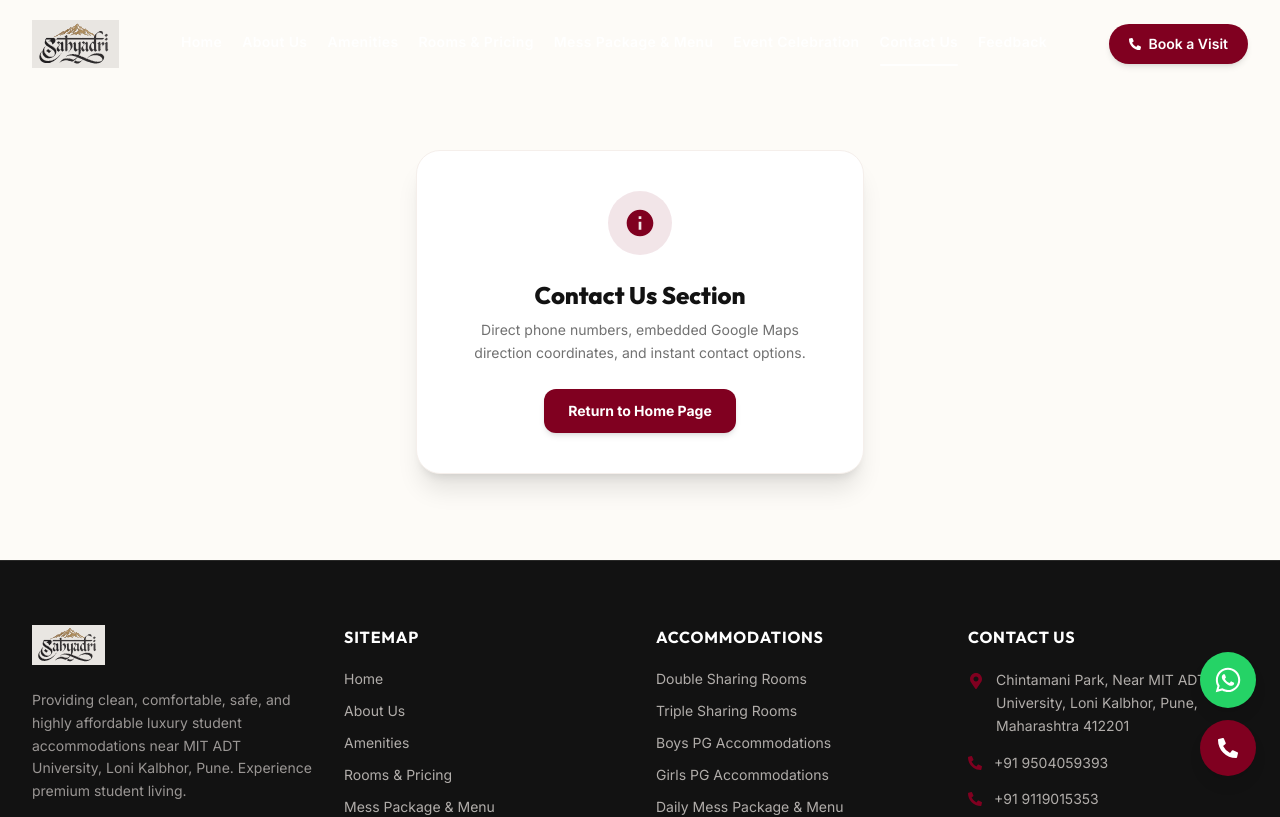
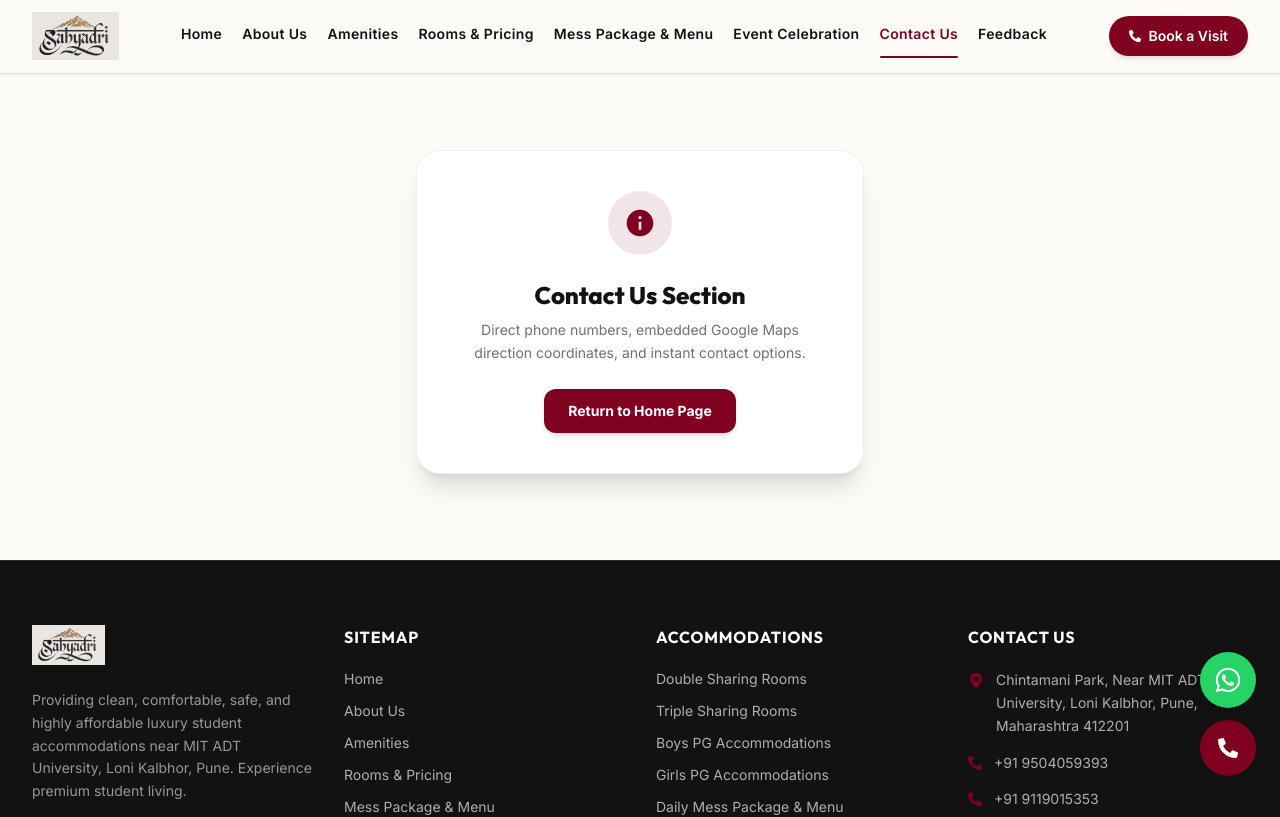
Before and after one commit to YashSonwane11/Sahyadri-Pg, a React (Vite) app: page /contact in a window 1280 px wide. Shown: the top 817 px of the page. Built offline with nearby package versions, Linux system fonts and the light colour scheme.

Commit message:
Update Navbar scroll logic to stay solid beige on sub-pages from the start for clear legibility

```diff
--- a/src/components/Navbar.jsx
+++ b/src/components/Navbar.jsx
@@ -12,6 +12,8 @@ export default function Navbar() {
   const [isOpen, setIsOpen] = useState(false);
   const [isScrolled, setIsScrolled] = useState(false);
   const location = useLocation();
+  const isHomePage = location.pathname === '/';
+  const showSolid = isScrolled || !isHomePage;
 
   // Scroll detection to update header background opacity
   useEffect(() => {
@@ -33,7 +35,7 @@ export default function Navbar() {
 
   return (
     <header
-      className={`fixed top-0 left-0 right-0 z-50 transition-all duration-300 ${isScrolled
+      className={`fixed top-0 left-0 right-0 z-50 transition-all duration-300 ${showSolid
         ? 'bg-soft-beige/85 backdrop-blur-md border-b border-[#f5efeb]/40 shadow-sm py-3'
         : 'bg-transparent py-5'
         }`}
@@ -53,7 +55,7 @@ export default function Navbar() {
                 to={link.path}
                 className={({ isActive }) =>
                   `font-body text-xs xl:text-sm font-semibold tracking-wide transition-colors hover:text-primary py-2.5 shrink-0 whitespace-nowrap relative ${
-                    isScrolled
+                    showSolid
                       ? isActive ? 'text-primary' : 'text-premium-black'
                       : isActive ? 'text-white font-bold' : 'text-white/95'
                   }`
@@ -63,7 +65,7 @@ export default function Navbar() {
                   <>
                     <span className="pb-1 block">{link.name}</span>
                     {isActive && (
-                      <span className={`absolute bottom-0 left-0 right-0 h-0.5 rounded-full ${isScrolled ? 'bg-primary' : 'bg-white'}`} />
+                      <span className={`absolute bottom-0 left-0 right-0 h-0.5 rounded-full ${showSolid ? 'bg-primary' : 'bg-white'}`} />
                     )}
                   </>
                 )}
@@ -90,7 +92,7 @@ export default function Navbar() {
               id="mobile-menu-toggle"
               aria-label="Toggle menu"
               className={`p-2 rounded-full transition-colors ${
-                isScrolled ? 'text-premium-black hover:bg-premium-black/5' : 'text-white hover:bg-white/10'
+                showSolid ? 'text-premium-black hover:bg-premium-black/5' : 'text-white hover:bg-white/10'
               }`}
             >
               {isOpen ? <FaTimes size={24} /> : <FaBars size={24} />}
```
